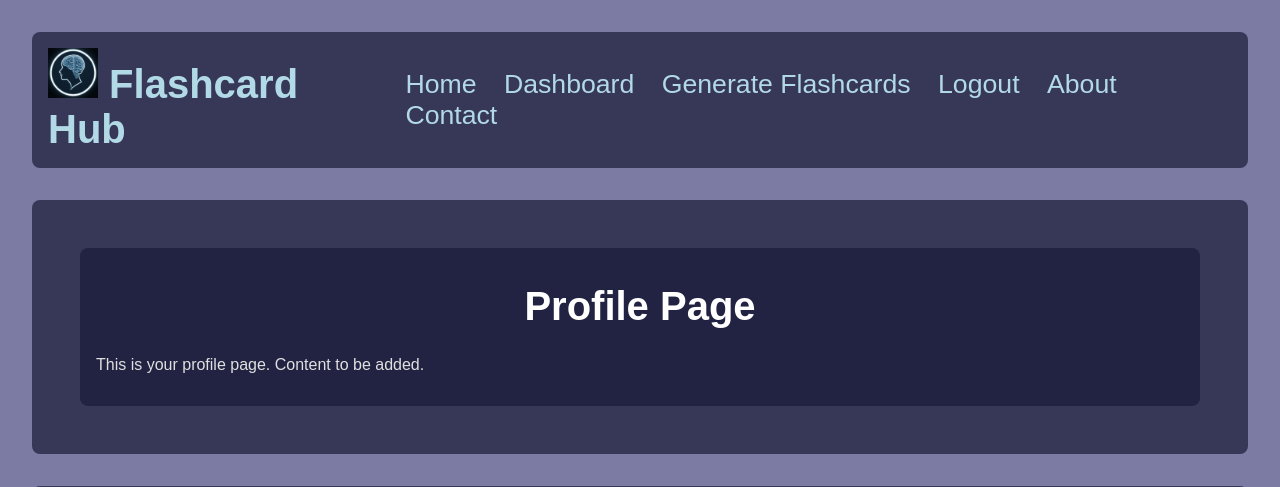
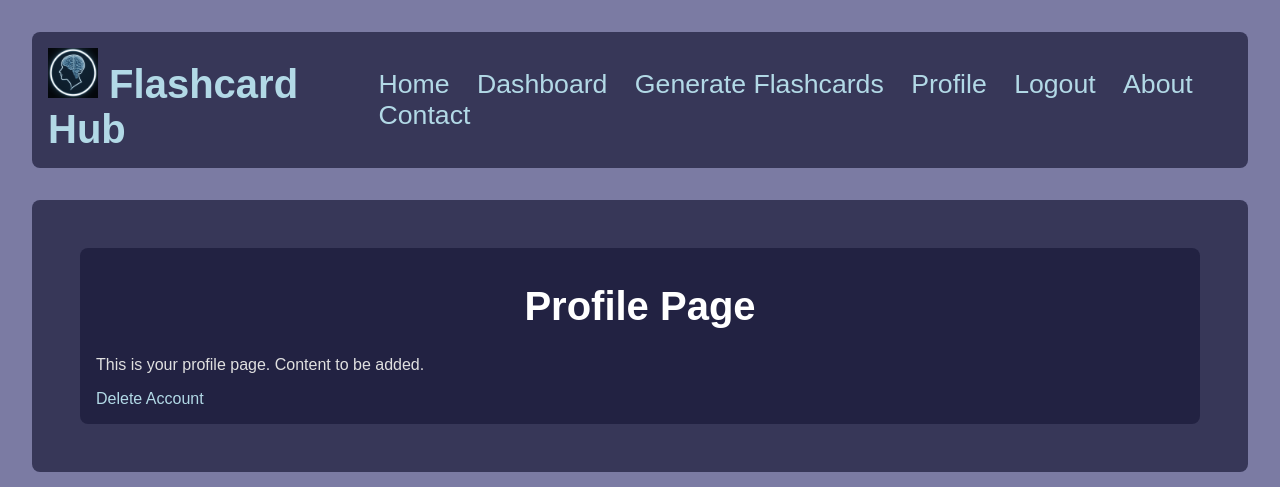
Before and after one commit to jagthegr/TCSS-506-app, a Flask app: page /profile in a window 1280 px wide. Shown: the top 487 px of the page. Run offline with Flask 3, Linux system fonts and the light colour scheme; a user stored in the database is signed in.

Commit message:
delete acccount works

```diff
--- a/app/routes/pages.py
+++ b/app/routes/pages.py
@@ -36,6 +36,22 @@ def logout():
     logout_user()
     flash('You have been logged out.', 'info')
     return redirect(url_for('main.index'))
+
+@main.route('/delete_account', methods=['POST', 'GET'])
+@login_required
+def delete_account():
+    if current_user.is_authenticated:
+        try:
+            db.session.delete(current_user)  # This will cascade delete associated decks and cards
+            db.session.commit()
+            flash('Your account has been deleted successfully.', 'success')
+            return redirect(url_for('main.index'))
+        except Exception as e:
+            db.session.rollback()
+            flash(f'Error deleting account: {str(e)}', 'danger')
+            # Log the error e for debugging
+            print(f"Error deleting account: {e}")
+            return redirect(url_for('main.profile'))
 
 @main.route('/register', methods=['GET', 'POST'])
 def register():
--- a/app/templates/components/navbar.html
+++ b/app/templates/components/navbar.html
@@ -18,6 +18,7 @@
             {% if current_user.is_authenticated %}
             <a href="{{ url_for('main.dashboard') }}" class="nav-item">Dashboard</a>
             <a href="{{ url_for('main.generate_flashcards') }}" class="nav-item">Generate Flashcards</a>
+            <a href="{{ url_for('main.profile') }}" class="nav-item">Profile</a>
             <a href="{{ url_for('main.logout') }}" class="nav-item">Logout</a>
             {% else %}
             <a href="{{ url_for('main.login') }}" class="nav-item">Login</a>
--- a/app/templates/pages/profile.html
+++ b/app/templates/pages/profile.html
@@ -7,5 +7,6 @@
     <h1 class="text-2xl font-bold">Profile Page</h1>
     <p>This is your profile page. Content to be added.</p>
     <!-- Add profile-specific content here -->
+     <a href="{{ url_for('main.delete_account') }}">Delete Account</a>
 </div>
 {% endblock %}
```
Also changed, not shown: instance/site.db.
